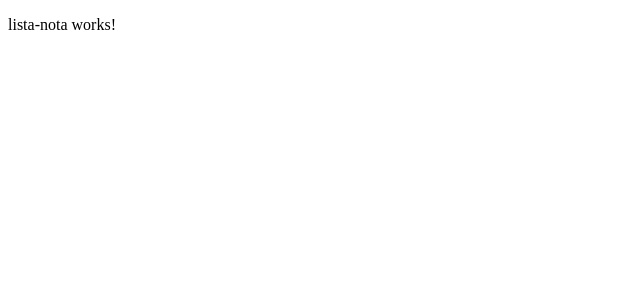
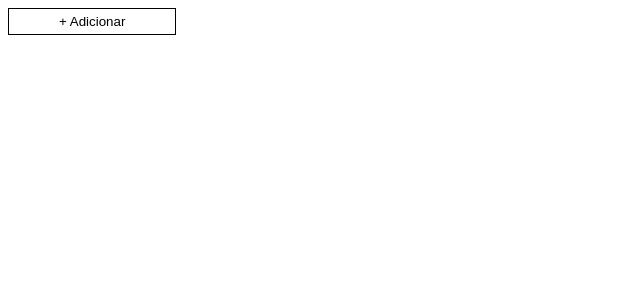
Before and after one commit to matiabc/Proyecto, an Angular app: page /listanota in a window 1280 px wide. Shown: the top 300 px of the page, without its empty margins (0-640 px from the left). Built offline with nearby package versions, Linux system fonts and the light colour scheme.

Commit message:
Boton adicionar Lista

```diff
--- a/src/app/lista-nota/lista-nota.component.html
+++ b/src/app/lista-nota/lista-nota.component.html
@@ -1,5 +1,7 @@
-<p>lista-nota works!</p>
 
 <!--Aqui se muestras las notas en lista-->
 
 <!--Si la lista esta vacia se muestra este boton.-->
+
+
+<button [routerLink]="['/vernota']" routerLinkActive="router-link-active" > + Adicionar </button>
--- a/src/app/lista-nota/lista-nota.component.scss
+++ b/src/app/lista-nota/lista-nota.component.scss
@@ -0,0 +1,12 @@
+button {
+    background-color: white; /* Green */
+    border: 1px solid black;
+    padding: 5px 50px;
+    text-align: center;
+    text-decoration: none;
+    display: inline-block;
+}
+
+button:hover {
+    box-shadow: 0 6px 8px 0 lightgray
+}
--- a/src/app/lista-nota/lista-nota.component.ts
+++ b/src/app/lista-nota/lista-nota.component.ts
@@ -1,4 +1,5 @@
 import { Component, OnInit } from '@angular/core';
+import { RouterModule, Routes } from '@angular/router';
 
 @Component({
   selector: 'app-lista-nota',
```
